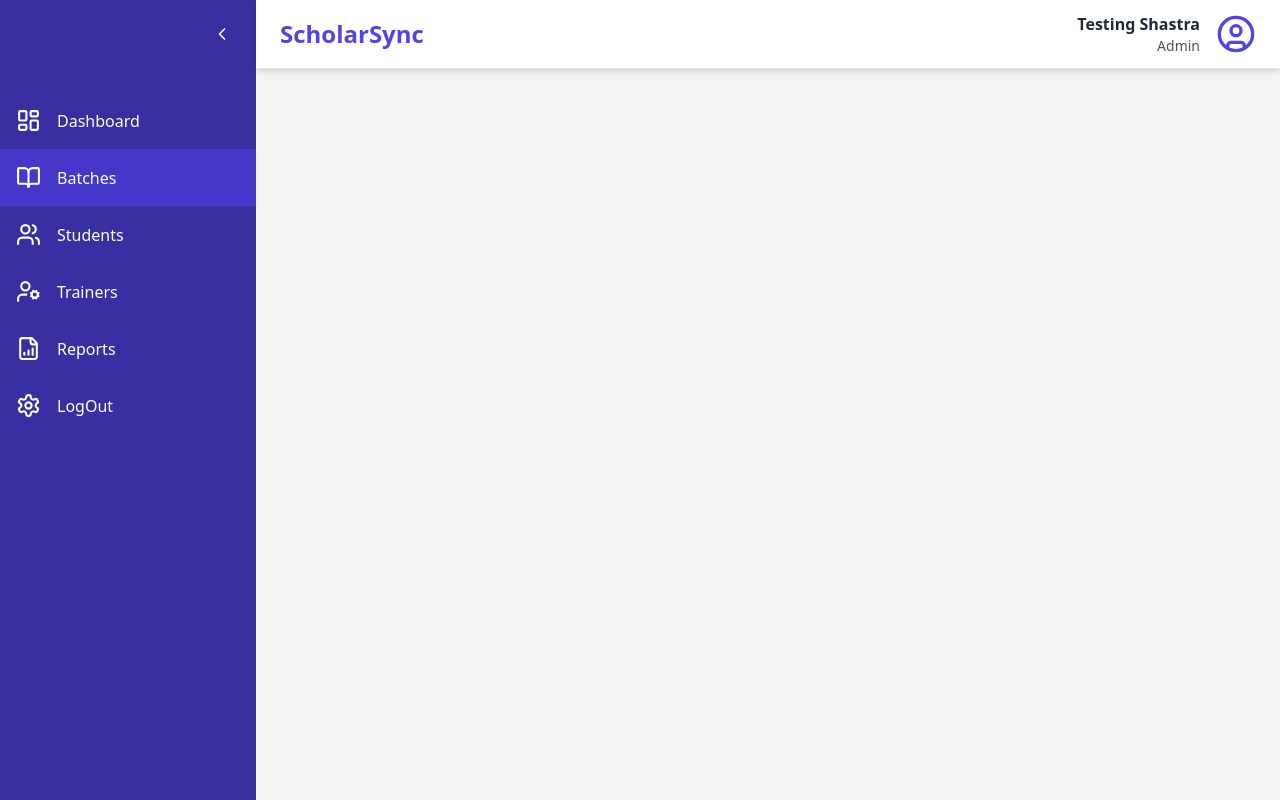
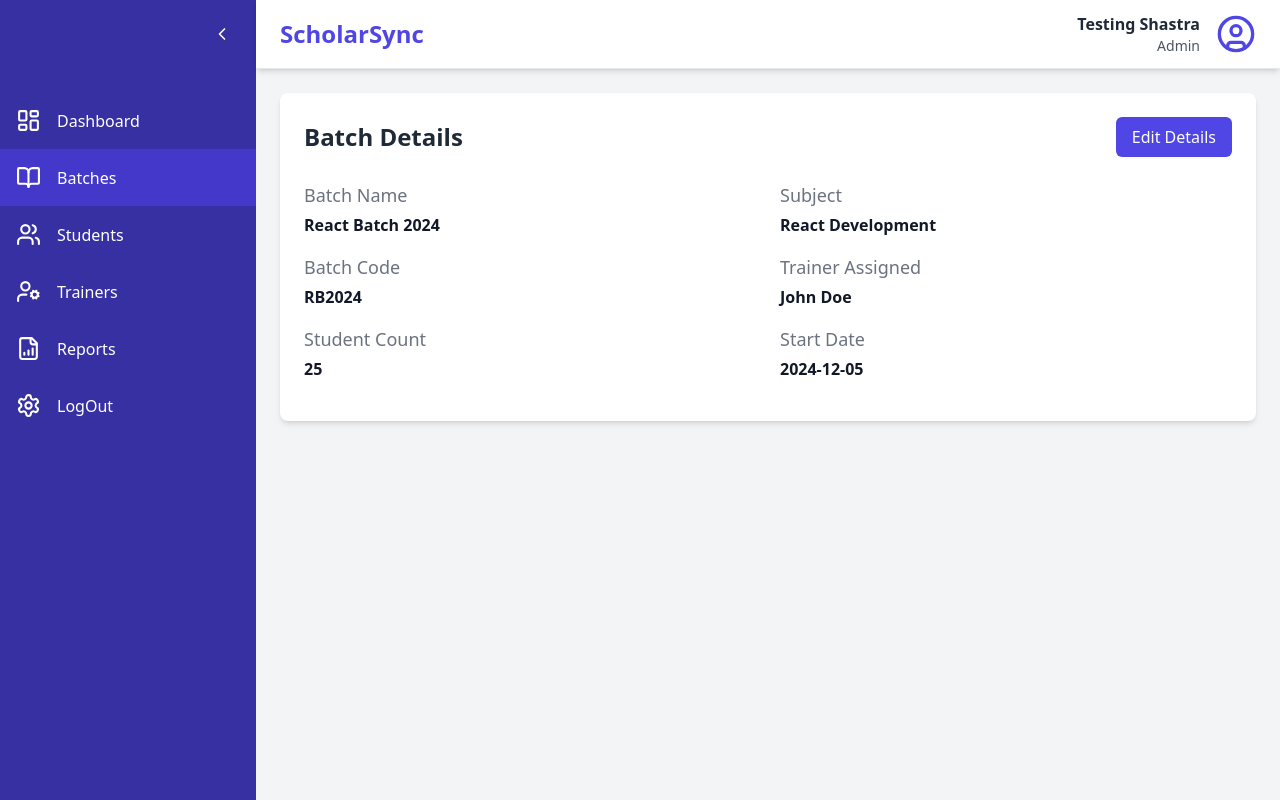
Before and after one commit to sumerishere/ScholarSync-frontend, a React (Vite) app: page /batches/details in a window 1280 px wide. Built offline with nearby package versions, Linux system fonts and the light colour scheme.

Commit message:
batch details component added with edit functionality

```diff
--- a/src/App.jsx
+++ b/src/App.jsx
@@ -5,6 +5,7 @@ import Nav from './components/Nav-bar/NavBar';
 import AsideBar from './components/Aside-bar/AsideBar';
 import Home from './components/Home-page/HomePage';
 import Batches from './components/Batches/Batches';
+import BatchDetails from './components/Batches/BatchDetails';
 
 
 function App() {
@@ -21,6 +22,7 @@ function App() {
               <Route path="/" element={<Home />} />
               <Route path="/dashboard" element={<div>Dashboard Content</div>} />
               <Route path="/batches" element={<Batches/>} />
+              <Route path="/batches/details" element={<BatchDetails/>}/>
               <Route path="/students" element={<div>Students Content</div>} />
               <Route path="/trainer" element={<div>Trainer Content</div>} />
               <Route path="/reports" element={<div>Reports Content</div>} />
--- /dev/null
+++ b/src/components/Batches/BatchDetails.jsx
@@ -0,0 +1,220 @@
+import { useState } from "react";
+
+const BatchDetails = () => {
+  const [isEditing, setIsEditing] = useState(false);
+  const [formData, setFormData] = useState({
+    batchName: "React Batch 2024",
+    batchCode: "RB2024",
+    studentCount: "25",
+    subject: "React Development",
+    trainer: "John Doe",
+    startDate: "2024-12-05",
+  });
+
+  const handleChange = (e) => {
+    const { name, value } = e.target;
+    setFormData((prev) => ({
+      ...prev,
+      [name]: value,
+    }));
+  };
+
+  const handleSubmit = (e) => {
+    e.preventDefault();
+    setIsEditing(false);
+    // Handle form submission here
+  };
+
+  const handleCancel = () => {
+    setIsEditing(false);
+    // Reset form data if needed
+  };
+
+  return (
+    <div className="relative bg-white p-6 rounded-lg shadow-md batch-details-root">
+      <div className="batch-details-header mb-6 flex justify-between items-center">
+        <h2 className="text-2xl font-semibold text-gray-800">Batch Details</h2>
+        {!isEditing && (
+          <button
+            onClick={() => setIsEditing(true)}
+            className="edit-btn px-4 py-2 bg-indigo-600 text-white rounded-md hover:bg-indigo-500 transition-colors"
+          >
+            Edit Details
+          </button>
+        )}
+      </div>
+
+      {/* Overlay */}
+      {isEditing && (
+        <div className="fixed inset-0 bg-black bg-opacity-50 flex items-center justify-center z-50">
+          <div className="bg-white p-8 rounded-lg w-full max-w-4xl mx-4">
+            <h3 className="text-xl font-semibold mb-6">Edit Batch Details</h3>
+
+            <form onSubmit={handleSubmit} className="batch-edit-form">
+              <div className="grid grid-cols-2 gap-6">
+                <div className="batch-form-left">
+                  <div className="batch-form-item mb-4">
+                    <label className="block text-sm font-medium text-gray-700 mb-1">
+                      Batch Name
+                    </label>
+                    <input
+                      type="text"
+                      name="batchName"
+                      value={formData.batchName}
+                      onChange={handleChange}
+                      className="form-input w-full rounded-md border-gray-300 shadow-sm focus:border-blue-500 focus:ring-1 focus:ring-blue-500"
+                    />
+                  </div>
+
+                  <div className="batch-form-item mb-4">
+                    <label className="block text-sm font-medium text-gray-700 mb-1">
+                      Batch Code
+                    </label>
+                    <input
+                      readOnly
+                      type="text"
+                      name="batchCode"
+                      value={formData.batchCode}
+                      onChange={handleChange}
+                      className="form-input w-full rounded-md border-gray-300 shadow-sm focus:border-blue-500 focus:ring-1 focus:ring-blue-500"
+                    />
+                  </div>
+
+                  <div className="batch-form-item mb-4">
+                    <label className="block text-sm font-medium text-gray-700 mb-1">
+                      Student Count
+                    </label>
+                    <input
+                      type="number"
+                      readOnly
+                      name="studentCount"
+                      value={formData.studentCount}
+                      onChange={handleChange}
+                      className="form-input w-full rounded-md border-gray-300 shadow-sm focus:border-blue-500 focus:ring-1 focus:ring-blue-500"
+                    />
+                  </div>
+                </div>
+
+                <div className="batch-form-right">
+                  <div className="batch-form-item mb-4">
+                    <label className="block text-sm font-medium text-gray-700 mb-1">
+                      Subject
+                    </label>
+                    <input
+                      type="text"
+                      name="subject"
+                      value={formData.subject}
+                      onChange={handleChange}
+                      className="form-input w-full rounded-md border-gray-300 shadow-sm focus:border-blue-500 focus:ring-1 focus:ring-blue-500"
+                    />
+                  </div>
+
+                  <div className="batch-form-item mb-4">
+                    <label className="block text-sm font-medium text-gray-700 mb-1">
+                      Trainer Assigned
+                    </label>
+                    <input
+                      type="text"
+                      name="trainer"
+                      value={formData.trainer}
+                      onChange={handleChange}
+                      className="form-input w-full rounded-md border-gray-300 shadow-sm focus:border-blue-500 focus:ring-1 focus:ring-blue-500"
+                    />
+                  </div>
+
+                  <div className="batch-form-item mb-4">
+                    <label className="block text-sm font-medium text-gray-700 mb-1">
+                      Start Date
+                    </label>
+                    <input
+                      type="date"
+                      name="startDate"
+                      value={formData.startDate}
+                      onChange={handleChange}
+                      className="form-input w-full rounded-md border-gray-300 shadow-sm focus:border-blue-500 focus:ring-1 focus:ring-blue-500"
+                    />
+                  </div>
+                </div>
+              </div>
+
+              <div className="flex justify-end gap-4 mt-6">
+                <button
+                  type="button"
+                  onClick={handleCancel}
+                  className="px-4 py-2 border border-gray-300 rounded-md text-gray-700 hover:bg-gray-50 transition-colors"
+                >
+                  Cancel
+                </button>
+                <button
+                  type="submit"
+                  className="px-4 py-2 bg-indigo-600 text-white rounded-md hover:bg-indigo-500 transition-colors"
+                >
+                  Update Details
+                </button>
+              </div>
+            </form>
+          </div>
+        </div>
+      )}
+
+      {/* Display Mode */}
+      <div className="batch-details-display grid grid-cols-2 gap-6">
+        <div className="batch-display-left">
+          <div className="batch-display-item mb-4">
+            <span className="block text-lg font-medium text-gray-500">
+              Batch Name
+            </span>
+            <span className="block mt-1 font-semibold text-gray-900">
+              {formData.batchName}
+            </span>
+          </div>
+
+          <div className="batch-display-item mb-4">
+            <span className="block text-lg font-medium text-gray-500">
+              Batch Code
+            </span>
+            <span className="block mt-1 font-semibold text-gray-900">
+              {formData.batchCode}
+            </span>
+          </div>
+
+          <div className="batch-display-item mb-4">
+            <span className="block text-lg font-medium text-gray-500">
+              Student Count
+            </span>
+            <span className="block mt-1 font-semibold text-gray-900">
+              {formData.studentCount}
+            </span>
+          </div>
+        </div>
+
+        <div className="batch-display-right">
+          <div className="batch-display-item mb-4">
+            <span className="block text-lg font-medium text-gray-500">
+              Subject
+            </span>
+            <span className="block mt-1 font-semibold text-gray-900">{formData.subject}</span>
+          </div>
+
+          <div className="batch-display-item mb-4">
+            <span className="block text-lg font-medium text-gray-500">
+              Trainer Assigned
+            </span>
+            <span className="block mt-1 font-semibold text-gray-900">{formData.trainer}</span>
+          </div>
+
+          <div className="batch-display-item mb-4">
+            <span className="block text-lg font-medium text-gray-500">
+              Start Date
+            </span>
+            <span className="block mt-1 font-semibold text-gray-900">
+              {formData.startDate}
+            </span>
+          </div>
+        </div>
+      </div>
+    </div>
+  );
+};
+
+export default BatchDetails;
--- a/src/components/Batches/Batches.jsx
+++ b/src/components/Batches/Batches.jsx
@@ -1,8 +1,12 @@
 import { Plus, UserPlus, Users, X } from "lucide-react";
 import { useState } from "react";
+import { useNavigate } from "react-router-dom";
 const Batches = () => {
   const [isModalOpen, setIsModalOpen] = useState(false);
   const [isStudentModalOpen, setIsStudentModalOpen] = useState(false);
+  const [cardDetails, setCardDetails] = useState(false);
+
+  const navigate = useNavigate();
 
   const [formData, setFormData] = useState({
     batchName: "",
@@ -189,6 +193,10 @@ const Batches = () => {
     }));
   };
 
+  if(cardDetails){
+    navigate("/batches/details");
+  }
+
   return (
     <div className="scholar-batches p-6">
       {/* Header with Add Batch button */}
@@ -225,7 +233,7 @@ const Batches = () => {
             className="scholar-batch-card bg-white rounded-xl shadow-md border border-gray-100 hover:shadow-lg transition-shadow duration-300"
           >
             {/* Card Header */}
-            <div className="p-6 border-b border-gray-100">
+            <div onClick={()=>{setCardDetails(true)}} className="p-6 border-b cursor-pointer  border-gray-200">
               <h3 className="text-lg font-semibold text-gray-800 mb-2">
                 {batch.name}
               </h3>
```
Also changed, not shown: src/components/Batches/BatchDetails.css (added).
